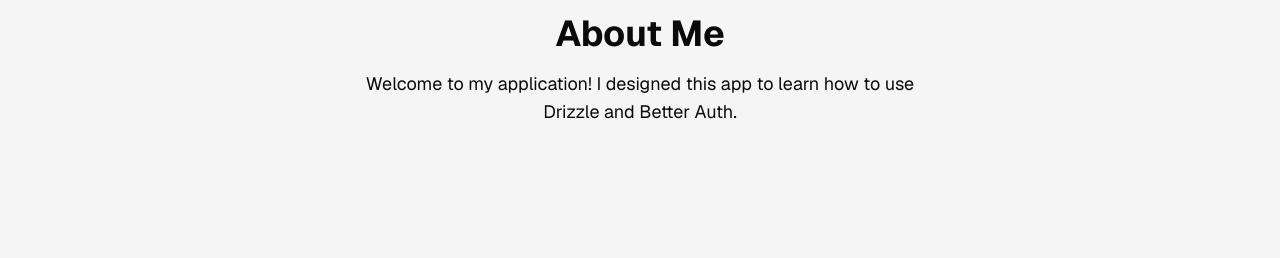
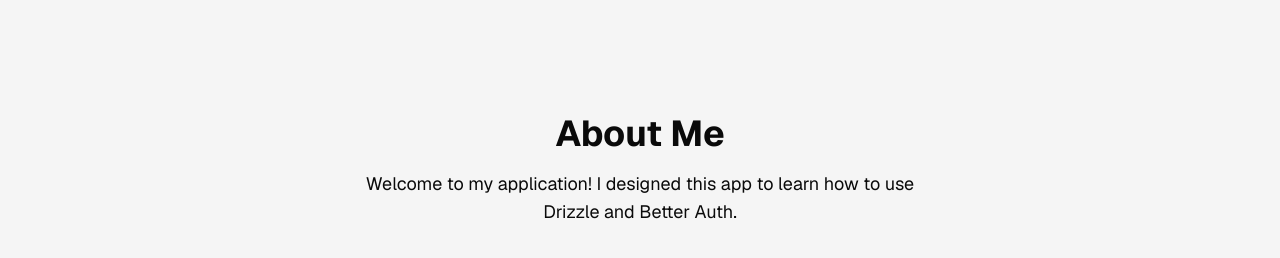
Before and after one commit to avanishd-3/book-track, a Next.js app: page /about in a window 1280 px wide. Shown: the part 194-452 px from the top of the page. Built offline with nearby package versions, Linux system fonts and the light colour scheme.

Commit message:
Reduce margin bottom on about me to look better when inspecting stuff

```diff
--- a/src/app/about/page.tsx
+++ b/src/app/about/page.tsx
@@ -4,7 +4,7 @@ export default function AboutPage() {
   return (
     <div className="flex flex-col items-center justify-center min-h-screen bg-muted">
       <h1 className="text-4xl font-bold mb-4">About Me</h1>
-      <p className="text-lg text-center max-w-xl mb-100">
+      <p className="text-lg text-center max-w-xl mb-50">
         Welcome to my application! I designed this app to learn how to use Drizzle and Better Auth.
       </p>
     </div>
```
